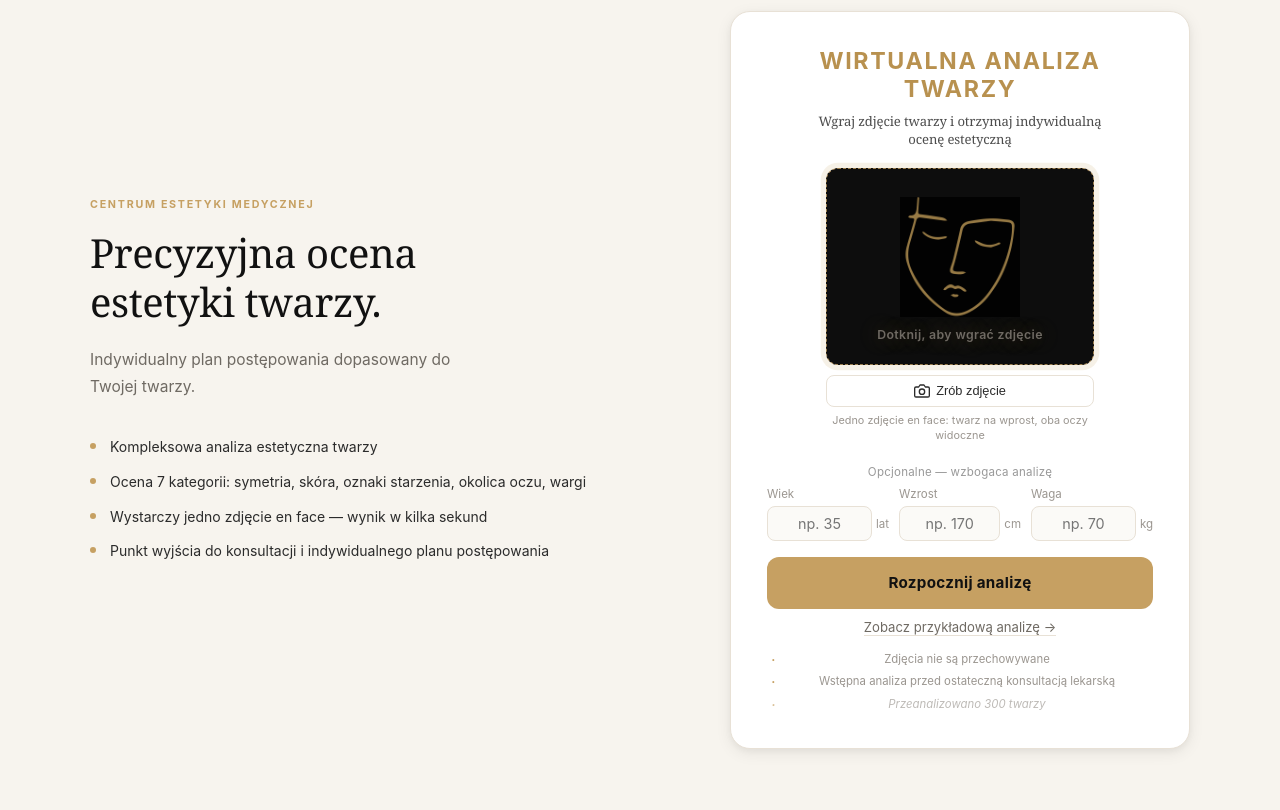
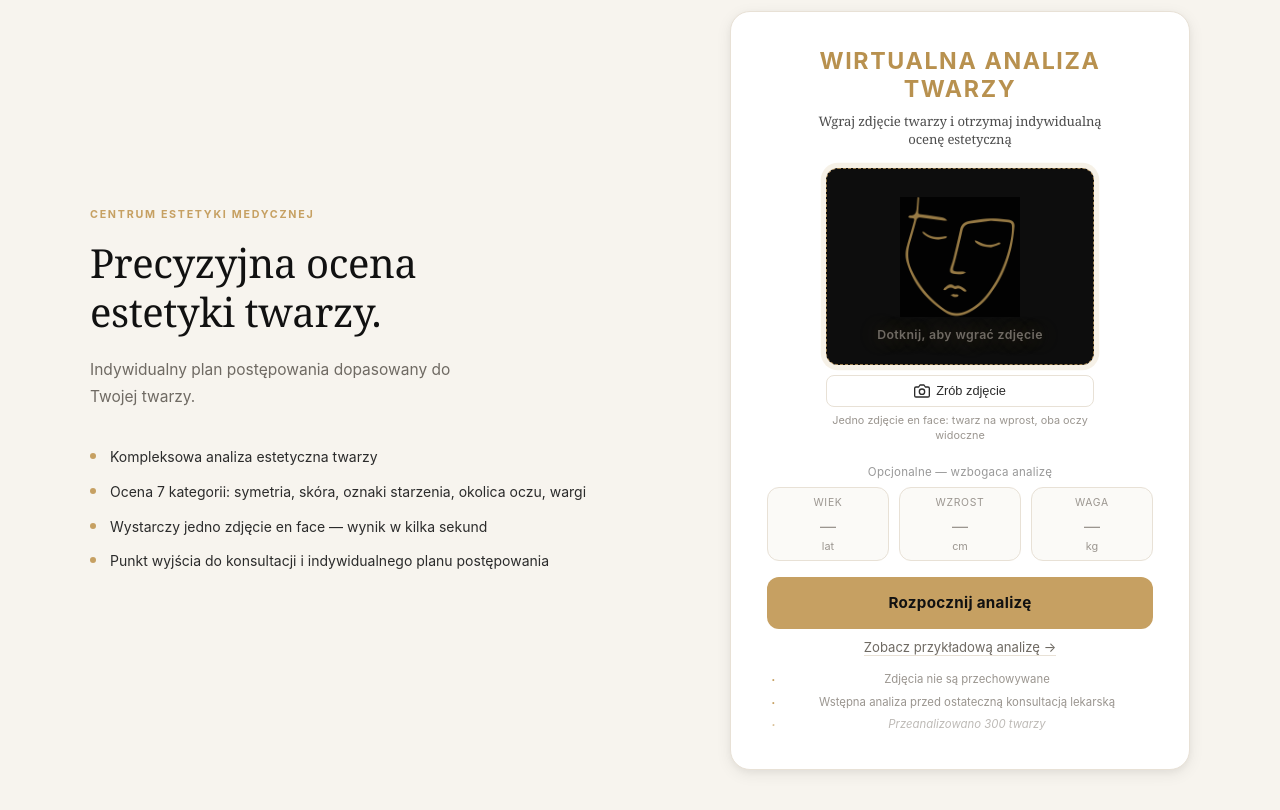
Before and after one commit to PiotrMD/face-analysis, a Flask app: page / in a window 1280 px wide. Shown: the part 140-950 px from the top of the page. Run offline with Flask 3, Linux system fonts and the light colour scheme; data that the repository does not hold is empty; some libraries are stand-ins or nearby versions.

Commit message:
Redesign bio inputs as premium tiles (label top, value center, unit bottom)
Each field (Wiek/Wzrost/Waga) is now a standalone card-style tile
with centered layout: small uppercase label, large bold value, small unit.

Co-Authored-By: Claude Sonnet 4.6 <noreply@anthropic.com>

```diff
--- a/static/style.css
+++ b/static/style.css
@@ -3863,48 +3863,54 @@ a.contact-row__value:hover { text-decoration: underline; }
 .bio-inputs__row {
     display: flex;
     gap: 10px;
-    flex-wrap: wrap;
-}
-.bio-input-item {
+}
+.bio-optional { font-weight: 400; opacity: .7; }
+
+/* Bio tiles */
+.bio-tile {
     flex: 1;
-    min-width: 80px;
-}
-.bio-optional {
-    font-weight: 400;
-    opacity: .7;
-}
-.bio-input__unit-wrap {
-    display: flex;
-    align-items: center;
-    gap: 4px;
-}
-.bio-unit {
-    font-size: .72rem;
+    display: flex;
+    flex-direction: column;
+    align-items: center;
+    gap: 2px;
+    background: var(--bg-surface);
+    border: 1px solid var(--border);
+    border-radius: var(--r-md);
+    padding: 10px 8px 8px;
+    cursor: pointer;
+    text-align: center;
+}
+.bio-tile__label {
+    font-size: .65rem;
+    text-transform: uppercase;
+    letter-spacing: .07em;
     color: var(--ink-4);
+    line-height: 1;
+}
+.bio-tile__input {
+    width: 100%;
+    border: none;
+    background: transparent;
+    font-size: 1.3rem;
+    font-weight: 700;
+    color: var(--ink);
+    text-align: center;
+    font-family: inherit;
+    padding: 2px 0;
+    appearance: textfield;
+    -moz-appearance: textfield;
+    outline: none;
+    line-height: 1.2;
+}
+.bio-tile__input::-webkit-outer-spin-button,
+.bio-tile__input::-webkit-inner-spin-button { -webkit-appearance: none; }
+.bio-tile__input::placeholder { color: var(--ink-4); font-weight: 400; font-size: 1rem; }
+.bio-tile__unit {
+    font-size: .68rem;
+    color: var(--ink-4);
+    line-height: 1;
     white-space: nowrap;
 }
-.age-input__label {
-    display: block;
-    font-size: .72rem;
-    color: var(--ink-4);
-    margin-bottom: 5px;
-}
-.age-input__field {
-    width: 100%;
-    min-width: 0;
-    padding: 8px 10px;
-    border: 1px solid var(--border);
-    border-radius: var(--r-sm);
-    font-size: .9rem;
-    font-family: inherit;
-    color: var(--ink);
-    background: var(--bg-surface);
-    text-align: center;
-    appearance: textfield;
-    box-sizing: border-box;
-}
-.age-input__field::-webkit-outer-spin-button,
-.age-input__field::-webkit-inner-spin-button { -webkit-appearance: none; }
 
 .bmi-result {
     display: flex;
--- a/templates/home.html
+++ b/templates/home.html
@@ -106,27 +106,21 @@
                     <div class="bio-inputs">
                         <p class="bio-inputs__hint">{% if lang == 'en' %}Optional — enriches the analysis{% else %}Opcjonalne — wzbogaca analizę{% endif %}</p>
                         <div class="bio-inputs__row">
-                            <div class="bio-input-item">
-                                <label class="age-input__label" for="user_age">{% if lang == 'en' %}Age{% else %}Wiek{% endif %}</label>
-                                <div class="bio-input__unit-wrap">
-                                    <input class="age-input__field" type="number" id="user_age" name="user_age" min="18" max="99" placeholder="{% if lang == 'en' %}e.g. 35{% else %}np. 35{% endif %}">
-                                    <span class="bio-unit">{% if lang == 'en' %}yr{% else %}lat{% endif %}</span>
-                                </div>
-                            </div>
-                            <div class="bio-input-item">
-                                <label class="age-input__label" for="user_height">{% if lang == 'en' %}Height{% else %}Wzrost{% endif %}</label>
-                                <div class="bio-input__unit-wrap">
-                                    <input class="age-input__field" type="number" id="user_height" name="user_height" min="140" max="220" placeholder="{% if lang == 'en' %}e.g. 170{% else %}np. 170{% endif %}">
-                                    <span class="bio-unit">cm</span>
-                                </div>
-                            </div>
-                            <div class="bio-input-item">
-                                <label class="age-input__label" for="user_weight">{% if lang == 'en' %}Weight{% else %}Waga{% endif %}</label>
-                                <div class="bio-input__unit-wrap">
-                                    <input class="age-input__field" type="number" id="user_weight" name="user_weight" min="30" max="250" placeholder="{% if lang == 'en' %}e.g. 70{% else %}np. 70{% endif %}">
-                                    <span class="bio-unit">kg</span>
-                                </div>
-                            </div>
+                            <label class="bio-tile" for="user_age">
+                                <span class="bio-tile__label">{% if lang == 'en' %}Age{% else %}Wiek{% endif %}</span>
+                                <input class="bio-tile__input" type="number" id="user_age" name="user_age" min="18" max="99" placeholder="—">
+                                <span class="bio-tile__unit">{% if lang == 'en' %}years{% else %}lat{% endif %}</span>
+                            </label>
+                            <label class="bio-tile" for="user_height">
+                                <span class="bio-tile__label">{% if lang == 'en' %}Height{% else %}Wzrost{% endif %}</span>
+                                <input class="bio-tile__input" type="number" id="user_height" name="user_height" min="140" max="220" placeholder="—">
+                                <span class="bio-tile__unit">cm</span>
+                            </label>
+                            <label class="bio-tile" for="user_weight">
+                                <span class="bio-tile__label">{% if lang == 'en' %}Weight{% else %}Waga{% endif %}</span>
+                                <input class="bio-tile__input" type="number" id="user_weight" name="user_weight" min="30" max="250" placeholder="—">
+                                <span class="bio-tile__unit">kg</span>
+                            </label>
                         </div>
                         <div id="bmiResult" class="bmi-result" style="display:none;">
                             <span class="bmi-result__label">BMI</span>
```
